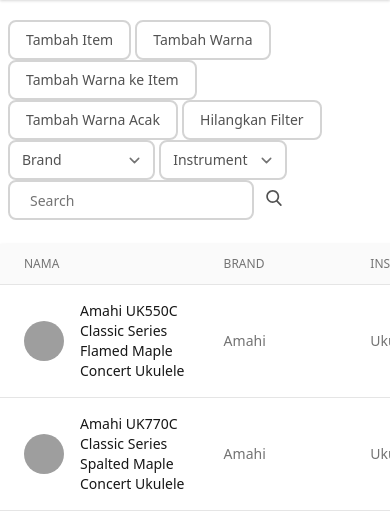
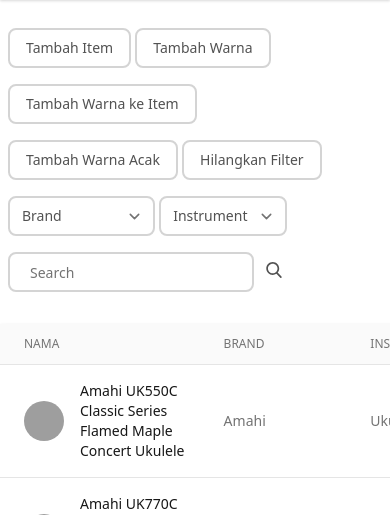
Before and after one commit to Frozen-Coconut/ProjectPW, a PHP site: page /adminItems.php in a window 390 px wide. Shown: the part 148-663 px from the top of the page. Run offline with PHP 8.4, Linux system fonts and the light colour scheme; a user stored in the database is signed in; data comes from the database, SQL or seed files in the repository; style sheets or scripts are compiled from the project's sources; some libraries are stand-ins or nearby versions; grey boxes are pictures that could not be loaded.

Commit message:
Responsive Admin

```diff
--- a/adminItems.php
+++ b/adminItems.php
@@ -24,24 +24,24 @@
 </header>
 <div class="p-2 pt-5 relative mx-auto text-gray-600 flex justify-end">
   <div class="mr-12">
-  <button class="border-2 border-gray-300 bg-white h-10 px-4 rounded-lg text-sm hover:border-indigo-500" onclick="addItem()">Tambah Item</button>
-  <button class="border-2 border-gray-300 bg-white h-10 px-4 rounded-lg text-sm hover:border-indigo-500" onclick="addColor()">Tambah Warna</button>
-  <button class="border-2 border-gray-300 bg-white h-10 px-4 rounded-lg text-sm hover:border-indigo-500" onclick="addColorToItem()">Tambah Warna ke Item</button>
-  <button class="border-2 border-gray-300 bg-white h-10 px-4 rounded-lg text-sm hover:border-indigo-500" onclick="randomColor()">Tambah Warna Acak</button>
-  <button class="border-2 border-gray-300 bg-white h-10 px-4 rounded-lg text-sm hover:border-indigo-500" onclick="reset()">Hilangkan Filter</button>
-    <select id="brandFilter" class="form-select border-2 border-gray-300 bg-white h-10 pr-8 rounded-lg text-sm focus:outline-none" onchange="filterBrand()">
+  <button class="my-2 md:my-0 border-2 border-gray-300 bg-white h-10 px-4 rounded-lg text-sm hover:border-indigo-500" onclick="addItem()">Tambah Item</button>
+  <button class="my-2 md:my-0 border-2 border-gray-300 bg-white h-10 px-4 rounded-lg text-sm hover:border-indigo-500" onclick="addColor()">Tambah Warna</button>
+  <button class="my-2 md:my-0 border-2 border-gray-300 bg-white h-10 px-4 rounded-lg text-sm hover:border-indigo-500" onclick="addColorToItem()">Tambah Warna ke Item</button>
+  <button class="my-2 md:my-0 border-2 border-gray-300 bg-white h-10 px-4 rounded-lg text-sm hover:border-indigo-500" onclick="randomColor()">Tambah Warna Acak</button>
+  <button class="my-2 md:my-0 border-2 border-gray-300 bg-white h-10 px-4 rounded-lg text-sm hover:border-indigo-500" onclick="reset()">Hilangkan Filter</button>
+    <select id="brandFilter" class="my-2 md:my-0 form-select border-2 border-gray-300 bg-white h-10 pr-8 rounded-lg text-sm focus:outline-none" onchange="filterBrand()">
       <option value="" hidden selected>Brand</option>
       <?php foreach($brand as $x) :?>
         <option value="<?= $x["id"] ?>"><?= $x["name"] ?></option>
       <?php endforeach; ?>
     </select>
-    <select id="instrumentFilter" class="form-select border-2 border-gray-300 bg-white h-10 pr-8 rounded-lg text-sm focus:outline-none" onchange="filterInstrument()">
+    <select id="instrumentFilter" class="my-2 md:my-0 form-select border-2 border-gray-300 bg-white h-10 pr-8 rounded-lg text-sm focus:outline-none" onchange="filterInstrument()">
       <option value="" hidden selected disabled>Instrument</option>
       <?php foreach($instrument as $x) :?>
         <option value="<?= $x["id"] ?>"><?= $x["name"] ?></option>
       <?php endforeach; ?>
     </select>
-    <input class="border-2 border-gray-300 bg-white h-10 px-5 rounded-lg text-sm focus:outline-none"
+    <input class="my-2 md:my-0 border-2 border-gray-300 bg-white h-10 px-5 rounded-lg text-sm focus:outline-none"
       type="search" name="search" placeholder="Search" id="inputSearch">
     <button type="submit" class="ml-2" onclick="search()">
       <svg class="text-gray-600 h-4 w-4 fill-current" xmlns="http://www.w3.org/2000/svg"
@@ -126,7 +126,7 @@
               "name" : namaItem
           }
       }).then(res=>{
-          $("#formEdit").html(res);
+          $("body").css('overflow', 'hidden');$("#formEdit").html(res);
       })
       $("#formEdit").css('display','flex');
     }
@@ -178,6 +178,7 @@
     }
 
     function closeForm() {
+      $("body").css('overflow', 'auto');
       $("#formEdit").css('display','none');
     }
 
@@ -225,7 +226,7 @@
 
           }
       }).then(res=>{
-          $("#formEdit").html(res);
+          $("body").css('overflow', 'hidden');$("#formEdit").html(res);
       })
       $("#formEdit").css('display','flex');
     }
@@ -253,7 +254,7 @@
               "add" : 1
           }
       }).then(res=>{
-          $("#formEdit").html(res);
+          $("body").css('overflow', 'hidden');$("#formEdit").html(res);
       })
       $("#formEdit").css('display','flex');
     }
@@ -281,7 +282,7 @@
 
           }
       }).then(res=>{
-          $("#formEdit").html(res);
+          $("body").css('overflow', 'hidden');$("#formEdit").html(res);
       })
       $("#formEdit").css('display','flex');
     }
@@ -294,7 +295,7 @@
               "nameSearch" : $("#inputSearchItem").val()
           }
       }).then(res=>{
-          $("#formEdit").html(res);
+          $("body").css('overflow', 'hidden');$("#formEdit").html(res);
       })
       $("#formEdit").css('display','flex');
     }
@@ -307,7 +308,7 @@
 
           }
       }).then(res=>{
-          $("#formEdit").html(res);
+          $("body").css('overflow', 'hidden');$("#formEdit").html(res);
       })
       $("#formEdit").css('display','flex');
     }
--- a/adminTransaction.php
+++ b/adminTransaction.php
@@ -18,8 +18,8 @@
 </header>
 <div class="p-2 pt-5 relative mx-auto text-gray-600 flex justify-end">
   <div class="mr-12">
-  <button class="border-2 border-gray-300 bg-white h-10 px-4 rounded-lg text-sm hover:border-indigo-500" onclick="reset()">Hilangkan Filter</button>
-    <input class="border-2 border-gray-300 bg-white h-10 px-5 rounded-lg text-sm focus:outline-none"
+  <button class="my-2 md:my-0 border-2 border-gray-300 bg-white h-10 px-4 rounded-lg text-sm hover:border-indigo-500" onclick="reset()">Hilangkan Filter</button>
+    <input class="my-2 md:my-0 border-2 border-gray-300 bg-white h-10 px-5 rounded-lg text-sm focus:outline-none"
       type="search" name="search" placeholder="Search" id="inputSearch">
     <button type="submit" class="ml-2" onclick="search()">
       <svg class="text-gray-600 h-4 w-4 fill-current" xmlns="http://www.w3.org/2000/svg"
--- a/adminUser.php
+++ b/adminUser.php
@@ -18,8 +18,8 @@
 </header>
 <div class="p-2 pt-5 relative mx-auto text-gray-600 flex justify-end">
   <div class="mr-12">
-  <button class="border-2 border-gray-300 bg-white h-10 px-4 rounded-lg text-sm hover:border-indigo-500" onclick="reset()">Hilangkan Filter</button>
-  <input class="border-2 border-gray-300 bg-white h-10 px-5 rounded-lg text-sm focus:outline-none"
+  <button class="my-2 md:my-0 border-2 border-gray-300 bg-white h-10 px-4 rounded-lg text-sm hover:border-indigo-500" onclick="reset()">Hilangkan Filter</button>
+  <input class="my-2 md:my-0 border-2 border-gray-300 bg-white h-10 px-5 rounded-lg text-sm focus:outline-none"
     type="search" name="search" placeholder="Search" id="inputSearch">
   <button type="submit" class="ml-2" onclick="search()">
     <svg class="text-gray-600 h-4 w-4 fill-current" xmlns="http://www.w3.org/2000/svg"
```
Also changed, not shown: adminDiscount.php (+8 -4 lines).
